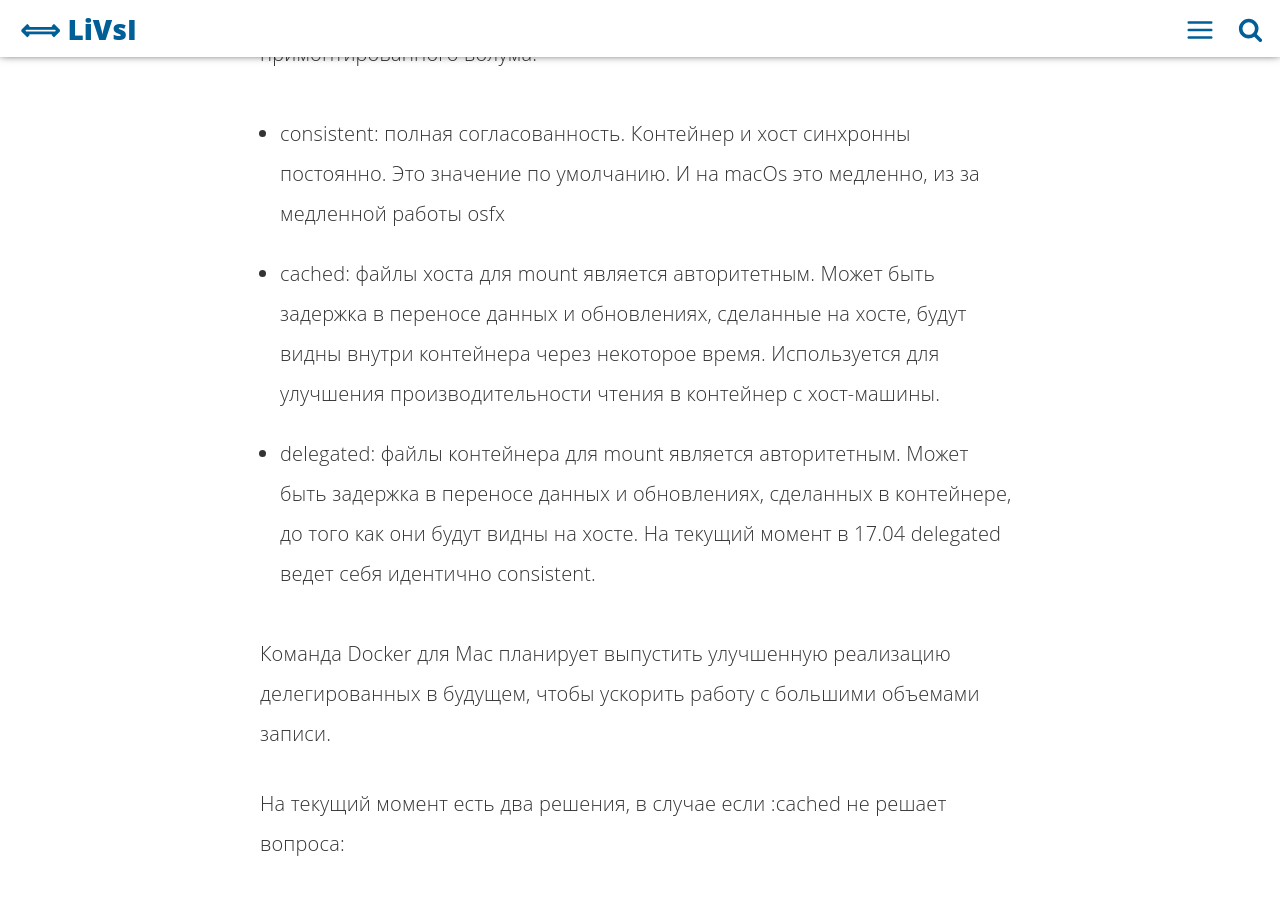
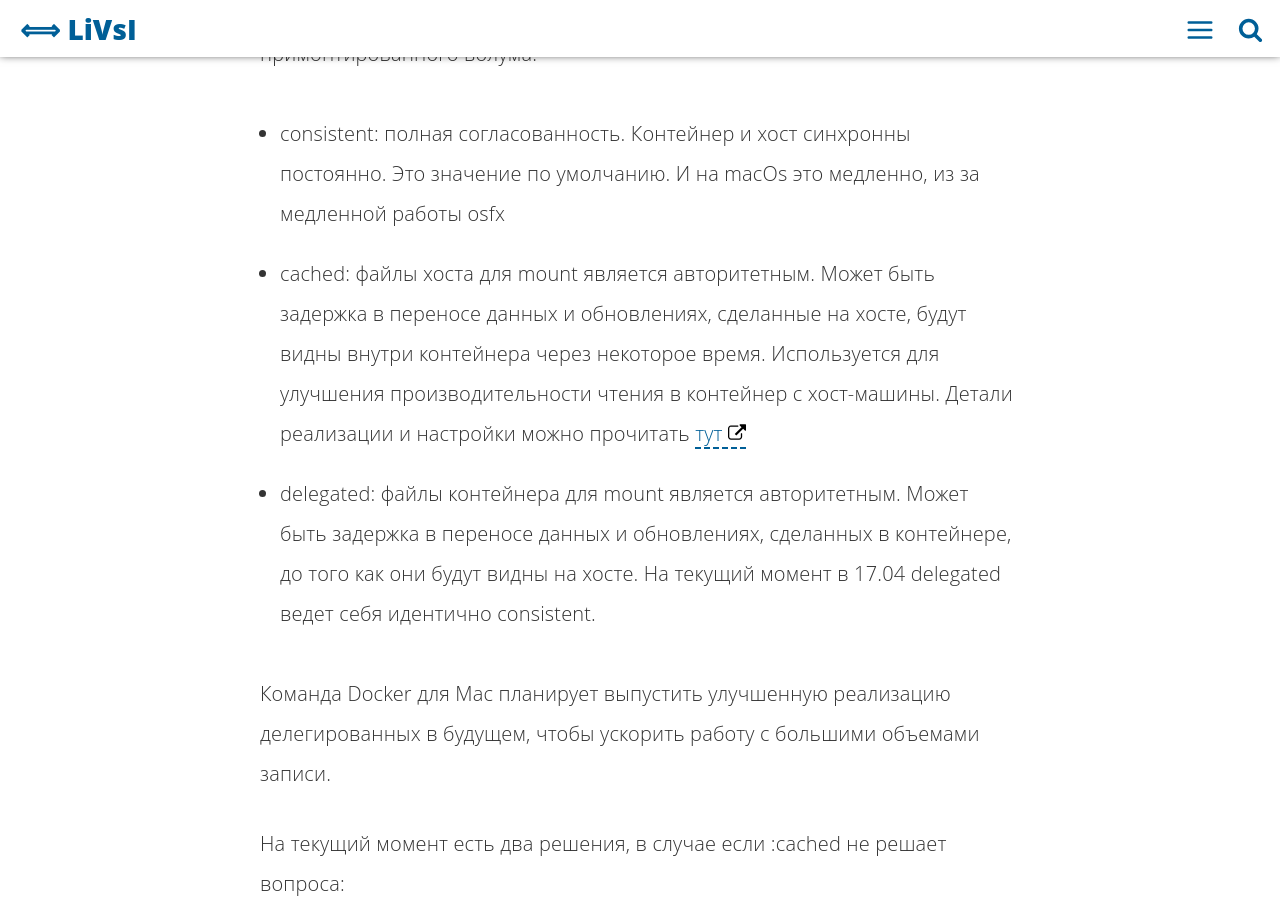
Before and after one commit to livsi/livsi.github.com, a Jekyll site: the page built from _posts/2017-05-15-docker-filesistem-perfomance-macOs.md, in a window 1280 px wide and 900 px high, scrolled down 921 px. Built offline with Jekyll 4.4.1, drawn with Linux system fonts in a browser that asks for light colours; comment, search, counter and statistics services are not loaded.

Commit message:
Update 2017-05-15-docker-filesistem-perfomance-macOs.md

```diff
--- a/_posts/2017-05-15-docker-filesistem-perfomance-macOs.md
+++ b/_posts/2017-05-15-docker-filesistem-perfomance-macOs.md
@@ -24,7 +24,7 @@ introduction: "Докер, особенно на сложных системах
 примонтированного волума:
 
 * consistent: полная согласованность. Контейнер и хост синхронны постоянно. Это значение по умолчанию. И на macOs это медленно, из за медленной работы osfx
-* cached: файлы хоста для mount является авторитетным. Может быть задержка в переносе данных и обновлениях, сделанные на хосте, будут видны внутри контейнера через некоторое время. Используется для улучшения производительности чтения в контейнер с хост-машины.
+* cached: файлы хоста для mount является авторитетным. Может быть задержка в переносе данных и обновлениях, сделанные на хосте, будут видны внутри контейнера через некоторое время. Используется для улучшения производительности чтения в контейнер с хост-машины. Детали реализации и настройки можно прочитать [тут](https://blog.docker.com/2017/05/user-guided-caching-in-docker-for-mac/)
 * delegated: файлы контейнера для mount является авторитетным. Может быть задержка в переносе данных и обновлениях, сделанных в контейнере, до того как они будут видны на хосте. На текущий момент в 17.04 delegated ведет себя идентично consistent.
 
 Команда Docker для Mac планирует выпустить улучшенную реализацию делегированных в будущем, чтобы ускорить работу с большими объемами записи.
```
